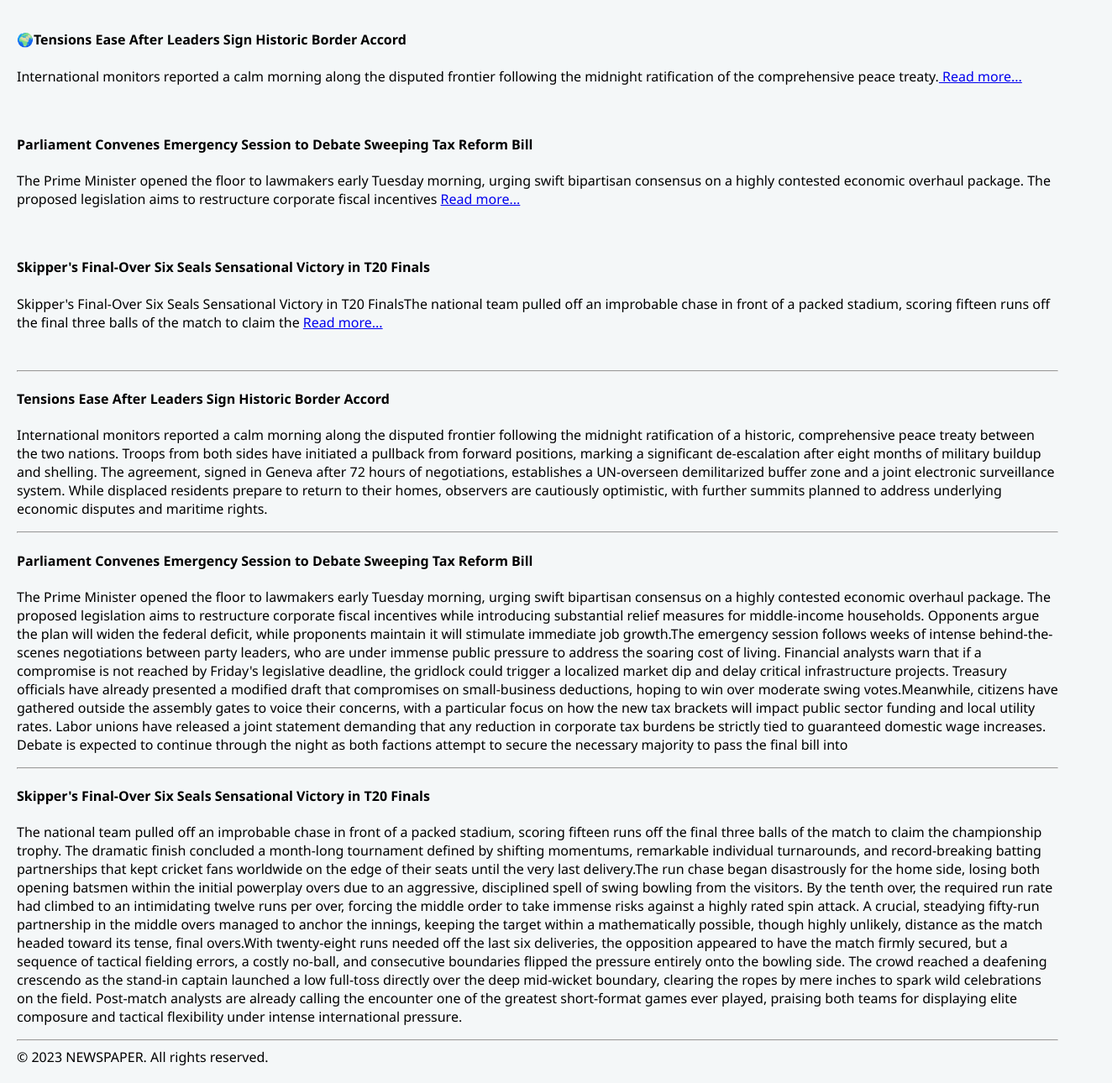
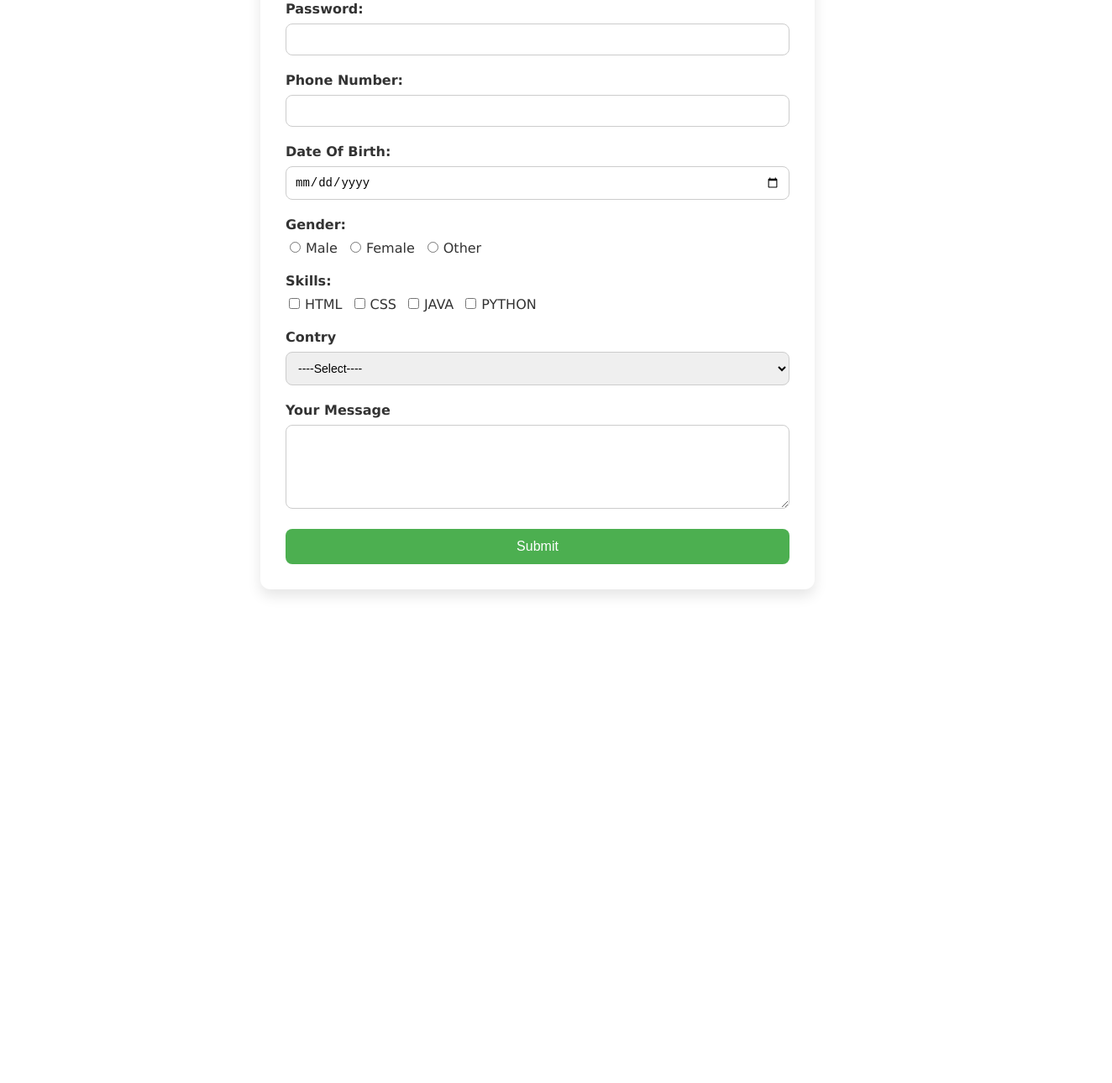
Before and after one commit to Anuj-j96/Internship2k26, a plain HTML site: page Day7_2.html in a window 1280 px wide. Shown: the part 340-1630 px from the top of the page at 84% size, 1324 px wide, since content can reach past the window. After the commit the page ends 1102 px from the top, so only its background shows below. Drawn offline with Linux system fonts and the light colour scheme.

Commit message:
Add files via upload

```diff
--- a/Day7_2.html
+++ b/Day7_2.html
@@ -4,170 +4,139 @@
 <head>
     <meta charset="UTF-8">
     <meta name="viewport" content="width=device-width, initial-scale=1.0">
-    <title>Newspaper</title>
-    <header style="text-align: center; font-family: 'SF Mono', monospace , bold;">
-        <div class="heads">
-
-            <nav>
-                <img height="40px" width="40px" src="D:\CODING\WEB\Media\NewsPaper.png" alt="Logo">
-            </nav>
-            <h1>TIMES OF INDIA</h1><br>
-            <h5 style="text-align: left;">Date : October 10, 2023</h5>
-        </div>
+    <title>Document</title>
+    <style>
+        body {
+            font-family: 'Lucida Sans', 'Lucida Sans Regular', 'Lucida Grande', 'Lucida Sans Unicode', Geneva, Verdana, sans-serif;
+            margin: 0;
+            padding: 20px;
 
 
-    </header>
-    <style>
-        body {
-            font-family: 'Segoe UI', Tahoma, Geneva, Verdana, sans-serif;
-            background: #f4f7f8;
-            margin: 0;
-            padding: 20px;
         }
 
-        .heads img {
-            float: left;
-            margin: auto;
+        .form-container {
+            max-width: 600px;
+            margin: 40px auto;
+            background: #fff;
+            padding: 30px;
+            border-radius: 12px;
+            box-shadow: 0 8px 16px rgba(0, 0, 0, 0.1);
         }
 
-        .heads h1 {
-            margin: auto;
-            font-size: 52px;
-            text-shadow: rgba(219, 3, 3, 0.342);
+        h2 {
+            text-align: center;
+            margin-bottom: 25px;
+            color: #333;
         }
 
-        .nav {
-            border: 1px solid black;
-            background-color: #f0f0f0;
+        label {
+            display: block;
+            margin-bottom: 8px;
+            font-weight: 600;
+            color: #333;
+        }
+
+        input[type="text"],
+        input[type="email"],
+        input[type="password"],
+        input[type="tel"],
+        input[type="date"],
+        select,
+        textarea {
+            width: 100%;
+            padding: 10px;
+            margin-bottom: 20px;
+            border: 1px solid #ccc;
+            border-radius: 8px;
+            font-size: 14px;
+            box-sizing: border-box;
+        }
+
+        textarea {
+            resize: vertical;
+            height: 100px;
+        }
+
+        .form-group-inline {
+            display: flex;
+            align-items: center;
+            gap: 10px;
+            margin-bottom: 20px;
+        }
+
+        .form-group-inline label {
+            margin: 0;
+            font-weight: normal;
+        }
+
+        input[type="radio"],
+        input[type="checkbox"] {
+            margin-right: 6px;
+        }
+
+        button[type="submit"] {
+            width: 100%;
+            padding: 12px;
+            font-size: 16px;
+            background-color: #4CAF50;
+            color: white;
+            border: none;
+            border-radius: 8px;
+            cursor: pointer;
+            transition: background-color 0.3s ease;
+        }
+
+        button[type="submit"]:hover {
+            background-color: #5a45a0;
         }
     </style>
 </head>
 
 <body>
-    <hr>
-    <main>
-        <nav class="nav">
-            <ul style="list-style-type: none; padding: 10; display: flex; gap: 350px;">
-                <li><a href="#home">Breaking</a></li>
-                <li><a href="#world">World</a></li>
-                <li><a href="#politics">Politics</a></li>
-                <li><a href="#sports">Sports</a></li>
-            </ul>
-        </nav>
+    <form class="form-container">
+        <h1>Registration Form</h1>
+        <label for="name">Full Name:</label>
+        <input type="text" id="name" name="name" required>
 
+        <label for="email">Email Address:</label>
+        <input type="email" id="email" name="email" required>
 
-        <section id="home">
-            <h1>💥Breaking News : </h1>
-            <p>Local authorities launched a comprehansive investigation early Monday morning following an unexpected
-                disruption at the downtown transit hub.</p>
-        </section>
-        <br>
-        <section>
-            <h4>🌍Tensions Ease After Leaders Sign Historic Border Accord</h4>
-            <p>International monitors reported a calm morning along the disputed frontier following the midnight
-                ratification of the comprehensive peace treaty.<a href="#world"> Read more...</a>
-            </p>
-        </section>
-        <br>
+        <label for="password">Password:</label>
+        <input type="password" id="password" name="password" required>
 
-        <section>
-            <h4>Parliament Convenes Emergency Session to Debate Sweeping Tax Reform Bill</h4>
-            <p>The Prime Minister opened the floor to lawmakers early Tuesday morning, urging swift bipartisan consensus
-                on a highly contested economic overhaul package. The proposed legislation aims to restructure corporate
-                fiscal incentives <a href="#politics"> Read more...</a>
-            </p>
-        </section>
-        <br>
-        <section>
-            <h4>Skipper's Final-Over Six Seals Sensational Victory in T20 Finals</h4>
-            <p>Skipper's Final-Over Six Seals Sensational Victory in T20 FinalsThe national team pulled off an
-                improbable chase in front of a packed stadium, scoring fifteen runs off the final three balls of the
-                match to claim the <a href="#sports"> Read more...</a>
-            </p>
-        </section>
-        <br>
-        <hr>
+        <label for="phone">Phone Number:</label>
+        <input type="tel" id="number" name="number" pattern="[0-9]{5}[0-9]{5}" required>
 
+        <label for="dob">Date Of Birth:</label>
+        <input type="date" id="dob" name="dob" required>
 
+        <label for="gender">Gender:</label>
+        <div class="form-group-inline">
+            <label><input type="radio" id="gender" name="gender">Male</label>
+            <label><input type="radio" id="gender" name="gender">Female</label>
+            <label><input type="radio" id="gender" name="gender">Other</label>
+        </div>
 
+        <label for="skills">Skills:</label>
+        <div class="form-group-inline">
+            <label><input type="checkbox" id="option1" name="HTML">HTML</label>
+            <label><input type="checkbox" id="option2" name="CSS">CSS</label>
+            <label><input type="checkbox" id="option3" name="JAVA">JAVA</label>
+            <label><input type="checkbox" id="option4" name="PYTHON">PYTHON</label>
+        </div>
+        <label for="contry">Contry</label>
+        <select>
+            <option value>----Select----</option>
+            <option value="ind">India</option>
+            <option value="uk">UK</option>
+            <option value="usa">USA</option>
+        </select>
 
-        <section id="world">
-            <h4>Tensions Ease After Leaders Sign Historic Border Accord</h4>
-            <p>International monitors reported a calm morning along the disputed frontier following the midnight
-                ratification of a historic,
-                comprehensive peace treaty between the two nations. Troops from both sides have initiated a pullback
-                from forward positions,
-                marking a significant de-escalation after eight months of military buildup and shelling. The agreement,
-                signed in Geneva after
-                72 hours of negotiations, establishes a UN-overseen demilitarized buffer zone and a joint electronic
-                surveillance system.
-                While displaced residents prepare to return to their homes, observers are cautiously optimistic, with
-                further summits planned
-                to address underlying economic disputes and maritime rights.
-            </p>
-        </section>
-        <hr>
-        <section id="politics">
-            <h4>Parliament Convenes Emergency Session to Debate Sweeping Tax Reform Bill</h4>
-            <p>The Prime Minister opened the floor to lawmakers early Tuesday morning, urging swift bipartisan consensus
-                on a highly contested
-                economic overhaul package. The proposed legislation aims to restructure corporate fiscal incentives
-                while introducing substantial
-                relief measures for middle-income households. Opponents argue the plan will widen the federal deficit,
-                while proponents maintain
-                it will stimulate immediate job growth.The emergency session follows weeks of intense behind-the-scenes
-                negotiations between party
-                leaders, who are under immense public pressure to address the soaring cost of living. Financial analysts
-                warn that if a compromise
-                is not reached by Friday's legislative deadline, the gridlock could trigger a localized market dip and
-                delay critical infrastructure
-                projects. Treasury officials have already presented a modified draft that compromises on small-business
-                deductions, hoping to win over
-                moderate swing votes.Meanwhile, citizens have gathered outside the assembly gates to voice their
-                concerns, with a particular focus on
-                how the new tax brackets will impact public sector funding and local utility rates. Labor unions have
-                released a joint statement
-                demanding that any reduction in corporate tax burdens be strictly tied to guaranteed domestic wage
-                increases. Debate is expected to
-                continue through the night as both factions attempt to secure the necessary majority to pass the final
-                bill into </p>
+        <label for="message">Your Message</label>
+        <textarea name="message" id="message"></textarea>
 
-        </section>
-        <hr>
-        <section id="sports">
-            <h4>Skipper's Final-Over Six Seals Sensational Victory in T20 Finals</h4>
-            <p>The national team pulled off an improbable chase in front of a packed stadium, scoring fifteen runs off
-                the final three balls of the
-                match to claim the championship trophy. The dramatic finish concluded a month-long tournament defined by
-                shifting momentums,
-                remarkable individual turnarounds, and record-breaking batting partnerships that kept cricket fans
-                worldwide on the edge of their
-                seats until the very last delivery.The run chase began disastrously for the home side, losing both
-                opening batsmen within the initial
-                powerplay overs due to an aggressive, disciplined spell of swing bowling from the visitors. By the tenth
-                over, the required run rate
-                had climbed to an intimidating twelve runs per over, forcing the middle order to take immense risks
-                against a highly rated spin attack.
-
-                A crucial, steadying fifty-run partnership in the middle overs managed to anchor the innings, keeping
-                the target within a mathematically
-                possible, though highly unlikely, distance as the match headed toward its tense, final overs.With
-                twenty-eight runs needed off the last
-                six deliveries, the opposition appeared to have the match firmly secured, but a sequence of tactical
-                fielding errors, a costly no-ball,
-                and consecutive boundaries flipped the pressure entirely onto the bowling side. The crowd reached a
-                deafening crescendo as the stand-in
-                captain launched a low full-toss directly over the deep mid-wicket boundary, clearing the ropes by mere
-                inches to spark wild celebrations
-                on the field. Post-match analysts are already calling the encounter one of the greatest short-format
-                games ever played, praising both teams
-                for displaying elite composure and tactical flexibility under intense international pressure.
-            </p>
-        </section>
-        <hr>
-
-    </main>
-    <footer>&copy; 2023 NEWSPAPER. All rights reserved.</footer>
+        <button type="submit">Submit</button>
+    </form>
 </body>
 
 </html>
```
